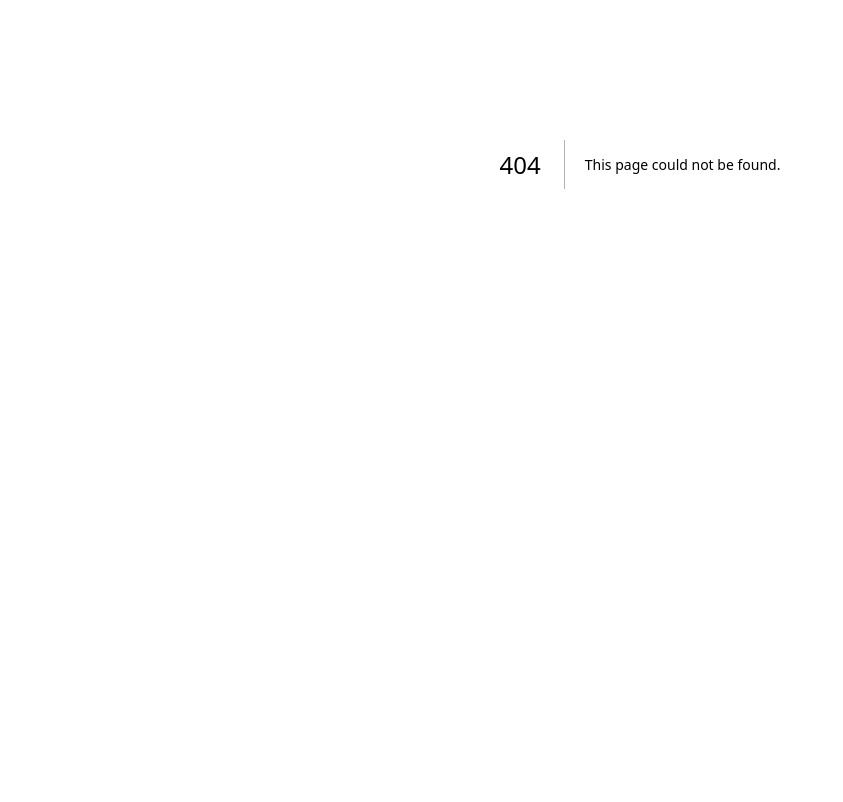
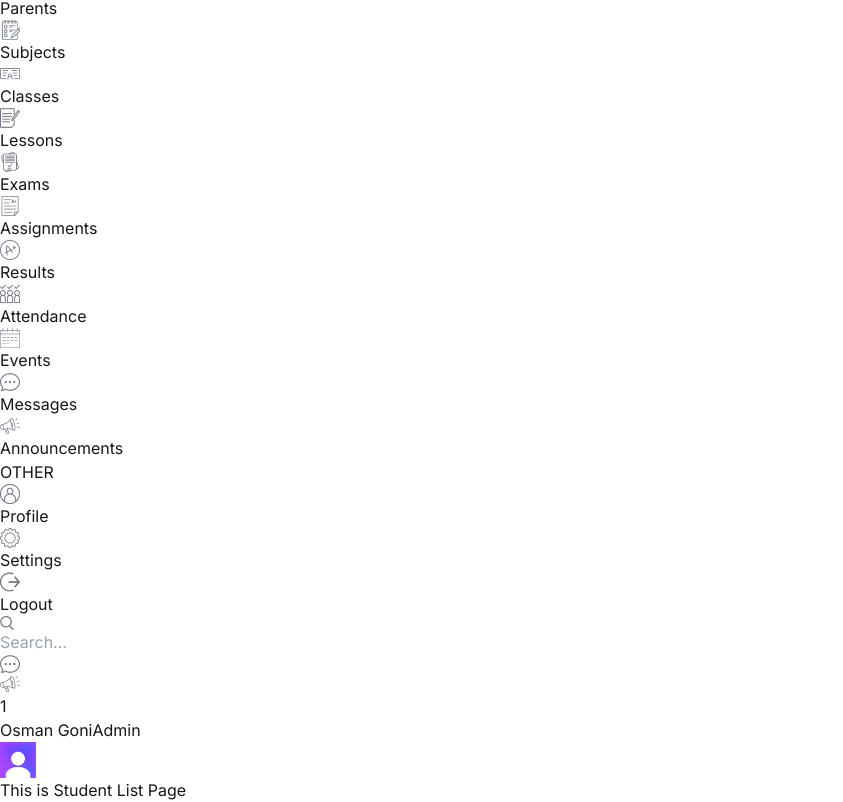
Before and after one commit to goni715/student-management-client, a Next.js app: page /list/students in a window 1280 px wide. Before the commit this address had no page. Shown: the part 236-1038 px from the top of the page, without its empty margins (0-843 px from the left). Before the commit the page ends 800 px from the top, so only its background shows below. Built offline with nearby package versions, Linux system fonts and the light colour scheme.

Commit message:
class student teacher list

```diff
--- /dev/null
+++ b/src/app/(dashboard)/list/students/page.tsx
@@ -0,0 +1,10 @@
+
+const StudentListPage = () => {
+    return (
+        <>
+           <h1>This is Student List Page</h1>
+        </>
+    );
+};
+
+export default StudentListPage;
```
Also changed, not shown: src/app/(dashboard)/list/classes/page.tsx (added, +10 -0 lines), src/app/(dashboard)/list/teachers/page.tsx (added, +11 -0 lines).
